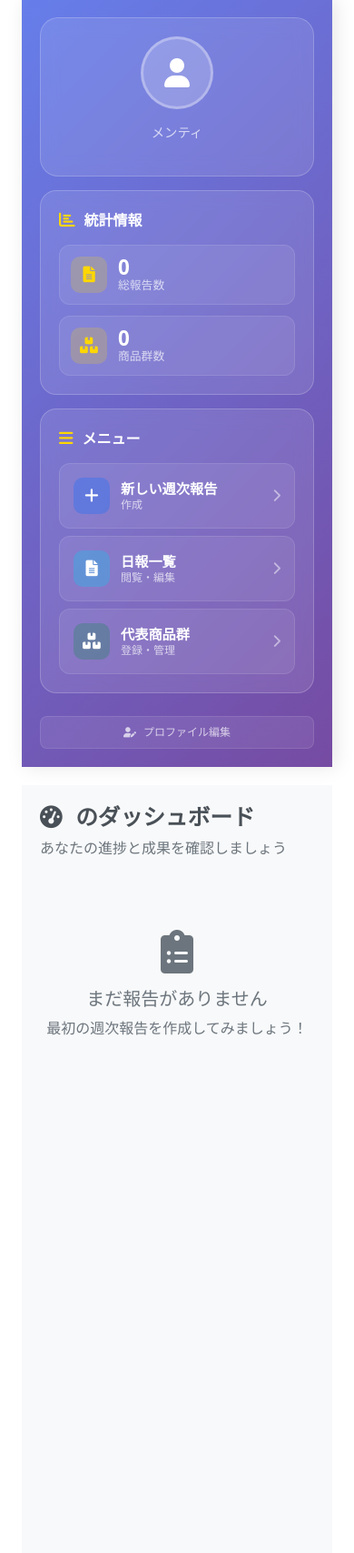
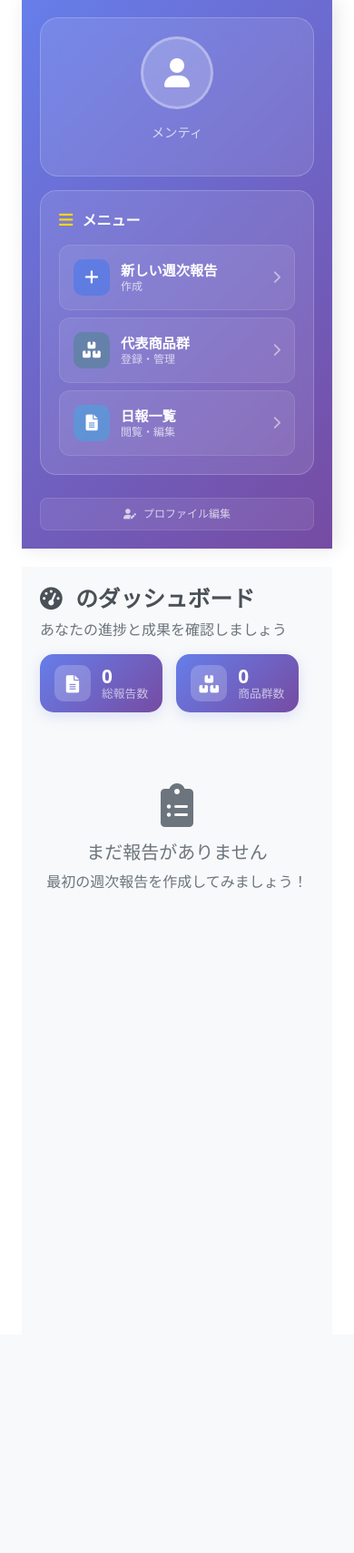
Before and after one commit to k-mizu17009/MentorTrack, a Python web app: template templates/mentee_dashboard.html in a window 390 px wide. Shown: the part 145-1852 px from the top of the page at 91% size. After the commit the page ends 1122 px from the top, so only its background shows below. Run offline with Jinja, Linux system fonts and the light colour scheme; the template is opened without the code that fills it, so the values that code supplies are empty.

Commit message:
feat: UI改善とステージ表示統一、メンティダッシュボードレイアウト最適化
- 週次報告画面のヘッダーサイズを半分に縮小してコンパクト化
  * padding: 60px → 30px
  * タイトル・サブタイトルのフォントサイズ調整
  * 統計アイテムとヘッダー画像のサイズ最適化
  * レスポンシブ対応の改善

- ステージ表示形式を企画ステージフォームに統一
  * get_stage_display_name関数で番号付き表示に統一
  * 「見積書対応済」→「1.見積書対応」形式に変更
  * 全ステージで一貫した表示形式を実現
  * コード重複を排除して保守性向上

- メンティダッシュボードのレイアウトを最適化
  * 統計情報をヘッダーに移動して視認性向上
  * ナビゲーションメニューをサイドバーに配置
  * メニュー順番を指定通りに変更
  * ヘッダー統計カードのモダンデザイン実装
  * サイドバーメニューのガラスモーフィズム効果
  * レスポンシブ対応の最適化

UIの一貫性と使いやすさを向上させ、より効率的な情報表示を実現しました。

```diff
--- a/templates/mentee_dashboard.html
+++ b/templates/mentee_dashboard.html
@@ -23,34 +23,6 @@
                         </div>
                     </div>
 
-                    <!-- 統計カード -->
-                    <div class="stats-card">
-                        <div class="stats-header">
-                            <i class="fas fa-chart-bar"></i>
-                            <span>統計情報</span>
-                        </div>
-                        <div class="stats-content">
-                            <div class="stat-item">
-                                <div class="stat-icon">
-                                    <i class="fas fa-file-alt"></i>
-                                </div>
-                                <div class="stat-info">
-                                    <span class="stat-number">{{ reports|length }}</span>
-                                    <span class="stat-label">総報告数</span>
-                                </div>
-                            </div>
-                            <div class="stat-item">
-                                <div class="stat-icon">
-                                    <i class="fas fa-boxes"></i>
-                                </div>
-                                <div class="stat-info">
-                                    <span class="stat-number">{{ product_group_progress|length }}</span>
-                                    <span class="stat-label">商品群数</span>
-                                </div>
-                            </div>
-                        </div>
-                    </div>
-
                     <!-- ナビゲーションメニュー -->
                     <div class="navigation-menu">
                         <div class="menu-header">
@@ -83,21 +68,9 @@
                                     <i class="fas fa-chevron-right"></i>
                                 </div>
                             </a>
-
-                            <a href="{{ url_for('manage_product_groups', mentee_id=mentee.id) }}" class="menu-item success">
-                                <div class="menu-icon">
-                                    <i class="fas fa-boxes"></i>
-                                </div>
-                                <div class="menu-content">
-                                    <span class="menu-title">代表商品群</span>
-                                    <span class="menu-subtitle">登録・管理</span>
-                                </div>
-                                <div class="menu-arrow">
-                                    <i class="fas fa-chevron-right"></i>
-                                </div>
-                            </a>
                         </div>
                     </div>
+
                 </div>
 
                 <!-- プロファイル編集ボタン（控えめに配置） -->
@@ -113,11 +86,37 @@
         <!-- メインコンテンツ -->
         <div class="col-lg-9 main-content">
             <div class="main-header">
-                <h2>
-                    <i class="fas fa-tachometer-alt me-2"></i>
-                    {{ mentee.name }}のダッシュボード
-                </h2>
-                <p class="text-muted">あなたの進捗と成果を確認しましょう</p>
+                <div class="header-content">
+                    <div class="header-title-section">
+                        <h2>
+                            <i class="fas fa-tachometer-alt me-2"></i>
+                            {{ mentee.name }}のダッシュボード
+                        </h2>
+                        <p class="text-muted">あなたの進捗と成果を確認しましょう</p>
+                    </div>
+                    <div class="header-stats">
+                        <div class="stats-container">
+                            <div class="stat-card-header">
+                                <div class="stat-icon">
+                                    <i class="fas fa-file-alt"></i>
+                                </div>
+                                <div class="stat-info">
+                                    <span class="stat-number">{{ reports|length }}</span>
+                                    <span class="stat-label">総報告数</span>
+                                </div>
+                            </div>
+                            <div class="stat-card-header">
+                                <div class="stat-icon">
+                                    <i class="fas fa-boxes"></i>
+                                </div>
+                                <div class="stat-info">
+                                    <span class="stat-number">{{ product_group_progress|length }}</span>
+                                    <span class="stat-label">商品群数</span>
+                                </div>
+                            </div>
+                        </div>
+                    </div>
+                </div>
             </div>
 
                 <!-- 商品群別進捗サマリー -->
@@ -1505,18 +1384,224 @@ document.addEventListener('DOMContentLoaded', function() {
     margin-bottom: 30px;
 }
 
-.main-header h2 {
+.header-content {
+    display: flex;
+    justify-content: space-between;
+    align-items: center;
+    flex-wrap: wrap;
+    gap: 20px;
+}
+
+.header-title-section h2 {
     color: #495057;
     font-weight: 700;
     margin-bottom: 8px;
 }
 
-.main-header .text-muted {
+.header-title-section .text-muted {
     font-size: 1rem;
+    margin-bottom: 0;
+}
+
+.header-stats {
+    flex-shrink: 0;
+}
+
+.stats-container {
+    display: flex;
+    gap: 20px;
+    align-items: center;
+}
+
+.stat-card-header {
+    display: flex;
+    align-items: center;
+    gap: 12px;
+    padding: 15px 20px;
+    background: linear-gradient(135deg, #667eea 0%, #764ba2 100%);
+    border-radius: 15px;
+    color: white;
+    box-shadow: 0 4px 15px rgba(102, 126, 234, 0.2);
+    transition: all 0.3s ease;
+}
+
+.stat-card-header:hover {
+    transform: translateY(-2px);
+    box-shadow: 0 6px 20px rgba(102, 126, 234, 0.3);
+}
+
+.stat-card-header .stat-icon {
+    width: 40px;
+    height: 40px;
+    border-radius: 10px;
+    display: flex;
+    align-items: center;
+    justify-content: center;
+    background: rgba(255, 255, 255, 0.2);
+    color: white;
+    font-size: 1.2rem;
+}
+
+.stat-card-header .stat-info {
+    display: flex;
+    flex-direction: column;
+    gap: 2px;
+}
+
+.stat-card-header .stat-number {
+    font-size: 1.5rem;
+    font-weight: 700;
+    line-height: 1;
+}
+
+.stat-card-header .stat-label {
+    font-size: 0.8rem;
+    opacity: 0.9;
+    font-weight: 500;
+}
+
+/* ナビゲーションメニュー */
+.navigation-menu {
+    background: rgba(255, 255, 255, 0.1);
+    border-radius: 18px;
+    padding: 20px;
+    backdrop-filter: blur(10px);
+    border: 1px solid rgba(255, 255, 255, 0.2);
+}
+
+.menu-header {
+    display: flex;
+    align-items: center;
+    gap: 10px;
+    margin-bottom: 15px;
+    color: white;
+    font-weight: 600;
+    font-size: 1rem;
+}
+
+.menu-header i {
+    color: #ffd700;
+    font-size: 1.1rem;
+}
+
+.menu-items {
+    display: flex;
+    flex-direction: column;
+    gap: 8px;
+}
+
+.menu-item {
+    display: flex;
+    align-items: center;
+    gap: 12px;
+    padding: 15px;
+    background: rgba(255, 255, 255, 0.08);
+    border-radius: 12px;
+    text-decoration: none;
+    transition: all 0.3s ease;
+    border: 1px solid rgba(255, 255, 255, 0.1);
+    position: relative;
+    overflow: hidden;
+}
+
+.menu-item:hover {
+    background: rgba(255, 255, 255, 0.15);
+    transform: translateY(-2px);
+    box-shadow: 0 8px 20px rgba(0, 0, 0, 0.2);
+    text-decoration: none;
+}
+
+.menu-item.primary:hover {
+    background: rgba(13, 110, 253, 0.2);
+    border-color: rgba(13, 110, 253, 0.3);
+}
+
+.menu-item.info:hover {
+    background: rgba(13, 202, 240, 0.2);
+    border-color: rgba(13, 202, 240, 0.3);
+}
+
+.menu-item.success:hover {
+    background: rgba(25, 135, 84, 0.2);
+    border-color: rgba(25, 135, 84, 0.3);
+}
+
+.menu-icon {
+    width: 40px;
+    height: 40px;
+    border-radius: 10px;
+    display: flex;
+    align-items: center;
+    justify-content: center;
+    font-size: 1.1rem;
+    color: white;
+    flex-shrink: 0;
+}
+
+.menu-item.primary .menu-icon {
+    background: rgba(13, 110, 253, 0.3);
+}
+
+.menu-item.info .menu-icon {
+    background: rgba(13, 202, 240, 0.3);
+}
+
+.menu-item.success .menu-icon {
+    background: rgba(25, 135, 84, 0.3);
+}
+
+.menu-content {
+    display: flex;
+    flex-direction: column;
+    gap: 2px;
+    flex: 1;
+}
+
+.menu-title {
+    font-size: 0.95rem;
+    font-weight: 600;
+    color: white;
+    line-height: 1.2;
+}
+
+.menu-subtitle {
+    font-size: 0.75rem;
+    color: rgba(255, 255, 255, 0.7);
+    line-height: 1;
+}
+
+.menu-arrow {
+    color: rgba(255, 255, 255, 0.5);
+    font-size: 0.9rem;
+    transition: all 0.3s ease;
+}
+
+.menu-item:hover .menu-arrow {
+    color: white;
+    transform: translateX(3px);
 }
 
 /* レスポンシブ対応 */
 @media (max-width: 991px) {
+    .header-content {
+        flex-direction: column;
+        align-items: flex-start;
+        gap: 15px;
+    }
+
+    .stats-container {
+        flex-wrap: wrap;
+        gap: 15px;
+    }
+
+    .stat-card-header {
+        padding: 12px 16px;
+    }
+
+    .stat-card-header .stat-number {
+        font-size: 1.3rem;
+    }
+
     .sidebar-nav {
         min-height: auto;
         margin-bottom: 20px;
@@ -1539,11 +1624,6 @@ document.addEventListener('DOMContentLoaded', function() {
         flex-shrink: 0;
     }
 
-    .stats-card {
-        min-width: 180px;
-        flex-shrink: 0;
-    }
-
     .navigation-menu {
         min-width: 250px;
         flex-shrink: 0;
```
Also changed, not shown: other parts of templates/mentee_dashboard.html (+15 -120 lines).
